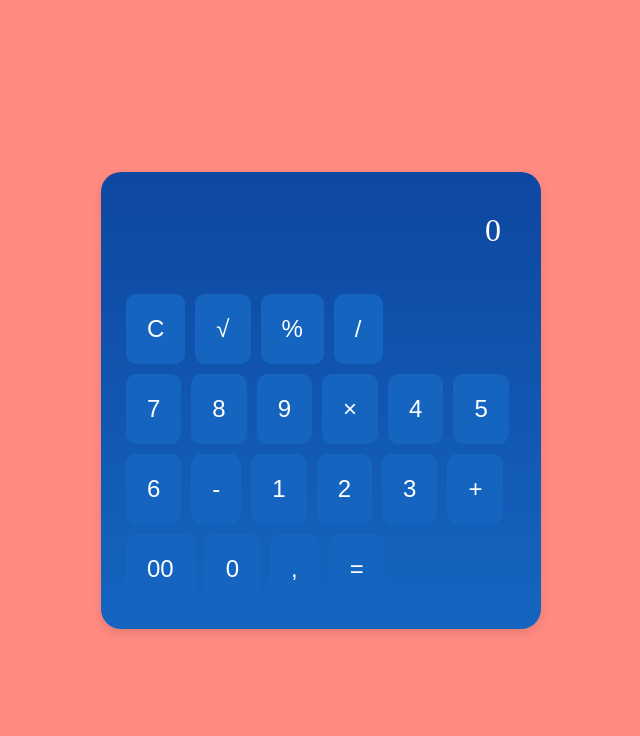
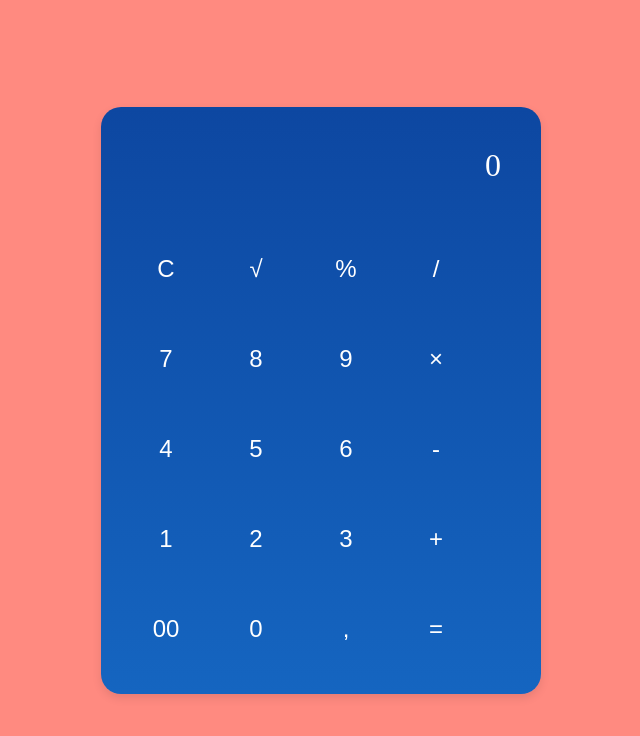
Before and after one commit to ilyasilkin27/calculator-app, a React (Create React App) app: page / in a window 1280 px wide. Shown: the top 736 px of the page, without its empty margins (319-959 px from the left). Built offline with nearby package versions, Linux system fonts and the light colour scheme.

Commit message:
update css

```diff
--- a/src/calculator.css
+++ b/src/calculator.css
@@ -32,22 +32,41 @@ body {
 }
 
 .calculator-button {
-  background: #1565c0;
-  border: 1px solid #1565c0;
+  background: none;
+  border: none;
   color: #fff;
   font-size: 1.5em;
-  padding: 20px;
-  border-radius: 10px;
+  border-radius: 50%;
   cursor: pointer;
   transition: background 0.2s ease, box-shadow 0.2s ease;
   flex: 1 0 25%;
   margin: 5px;
   box-sizing: border-box;
+  height: 80px;
+  width: 80px;
+  position: relative;
+  overflow: hidden;
+}
+
+.calculator-button::before {
+  content: '';
+  position: absolute;
+  top: 50%;
+  left: 50%;
+  width: 100%;
+  height: 100%;
+  background: rgba(255, 255, 255, 0.2);
+  border-radius: 50%;
+  transform: translate(-50%, -50%) scale(0);
+  transition: transform 0.5s ease;
+}
+
+.calculator-button:hover::before {
+  transform: translate(-50%, -50%) scale(1.5);
 }
 
 .calculator-button:hover {
-  background: #e6e6e6;
-  box-shadow: 0 4px 10px rgba(0, 0, 0, 0.1);
+  box-shadow: 0 4px 10px rgba(0, 0, 0, 0.5);
 }
 
 .operator-keys .calculator-button {
```
